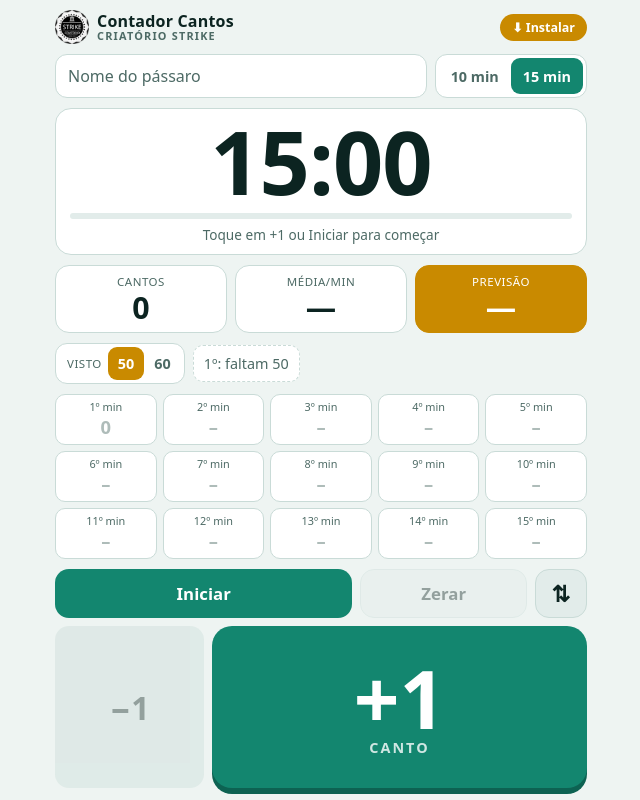
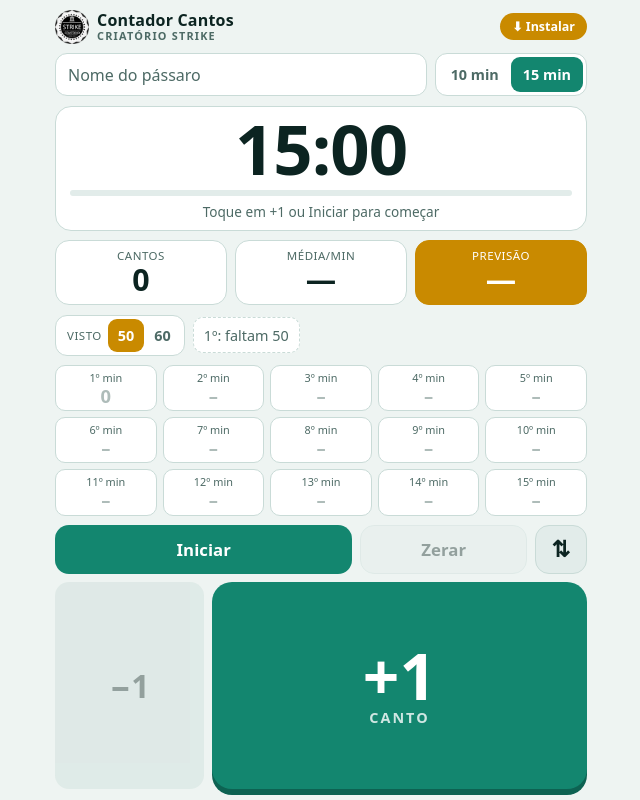
Before and after one commit to skinnplays/contador-cantos, a plain HTML site: page index.html in a window 1280 px wide. Shown: the whole page, without its empty margins (319-959 px from the left). Drawn offline with Linux system fonts and the light colour scheme.

Commit message:
fix: app ocupa exatamente a altura da tela, sem scroll, ajustando tamanhos à altura

```diff
--- a/styles.css
+++ b/styles.css
@@ -289,3 +289,33 @@ input, textarea {
 .offer .row .offer-link { flex: 1; white-space: nowrap; }
 .offer .push-privacy { margin: -8px 0 14px; font-size: .8rem; }
 .offer .push-privacy a { color: var(--muted); }
+
+/* ---------- Sem scroll: o app ocupa exatamente a altura da tela ----------
+   Os tamanhos encolhem conforme a altura disponível (dvh = altura visível). */
+html, body { height: 100%; overflow: hidden; }
+.app {
+  height: 100dvh; min-height: 0; overflow: hidden;
+  gap: clamp(5px, 1.2dvh, 10px);
+  padding-top: max(clamp(6px, 1.2dvh, 10px), env(safe-area-inset-top));
+  padding-bottom: max(clamp(6px, 1.4dvh, 12px), env(safe-area-inset-bottom));
+}
+.app > * { flex-shrink: 0; }
+.bird { padding-block: clamp(6px, 1.2dvh, 10px); }
+.timer-card { padding: clamp(4px, .9dvh, 8px) 14px clamp(5px, 1.1dvh, 10px); }
+.timer { font-size: clamp(2.3rem, min(19vw, 8.6dvh), 5.5rem); }
+.progress { margin: clamp(3px, .9dvh, 8px) 0 clamp(2px, .7dvh, 6px); }
+.stat { padding: clamp(3px, .9dvh, 8px) 6px; gap: 0; }
+.stat strong { font-size: clamp(1.2rem, 4dvh, 1.9rem); }
+.visto-step button { padding-block: clamp(4px, .9dvh, 7px); }
+.vchip { padding-block: clamp(4px, .9dvh, 8px); }
+.cell { padding: clamp(1px, .45dvh, 4px) 0 clamp(2px, .55dvh, 5px); }
+.cell .m { font-size: clamp(.58rem, 1.55dvh, .68rem); }
+.cell .c { font-size: clamp(.85rem, 2.5dvh, 1.15rem); line-height: 1.15; }
+.minutes { gap: clamp(3px, .8dvh, 6px); }
+.controls { flex: 1 1 auto; flex-shrink: 1; min-height: 0; gap: clamp(5px, 1dvh, 8px); }
+.controls .row:first-child .btn { padding-block: clamp(7px, 1.5dvh, 12px); }
+.count-row { min-height: 0; }
+.plus-big { font-size: clamp(2.6rem, min(18vw, 8dvh), 5rem); }
+/* janelas (aviso de produto, convite, instruções) rolam por dentro se não couberem */
+.confirm { max-height: 92dvh; overflow-y: auto; }
+.offer-img { max-height: min(200px, 24dvh); }
--- a/sw.js
+++ b/sw.js
@@ -1,6 +1,6 @@
 // Busca sempre a versão mais nova na internet. Sem sinal (ou se demorar mais de 4 s),
 // usa a cópia guardada, assim o app funciona offline e as atualizações chegam na hora.
-const CACHE = 'contador-cantos-v17';
+const CACHE = 'contador-cantos-v18';
 const ASSETS = [
   './', 'index.html', 'styles.css', 'app.js', 'logic.js', 'offers.js', 'manifest.webmanifest',
   'logo-96.png', 'icon-180.png', 'icon-192.png', 'icon-512.png', 'icon-maskable-512.png',
```
